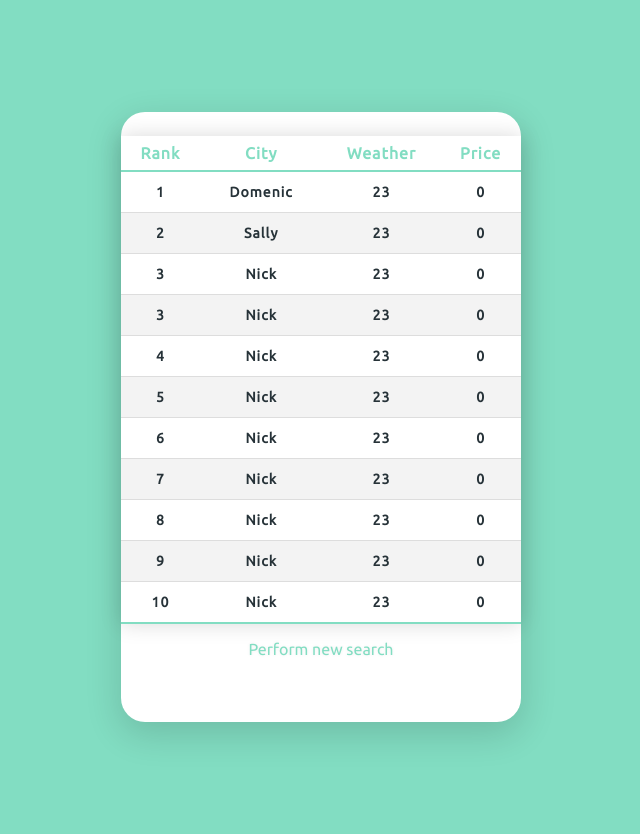
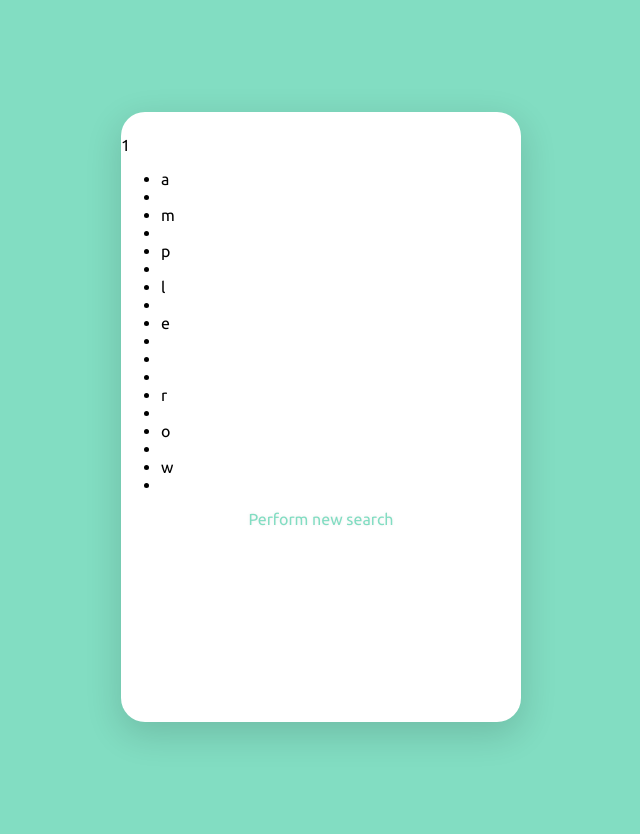
Before and after one commit to aeram0/Flight-Finder, a Flask app: template code/templates/result_page.html in a window 1280 px wide. Shown: the whole page, without its empty margins (319-959 px from the left). Run offline with Flask 2, Linux system fonts and the light colour scheme; the template is opened without the code that fills it: most values are stand-ins (such as "Sample title", 1, 10 or a date in 2020); some libraries are stand-ins or nearby versions.

Commit message:
changed return date to duration, potentially buggy dynamic table

```diff
--- a/code/templates/info.html
+++ b/code/templates/info.html
@@ -222,8 +222,8 @@
                 <p>&nbsp&nbsp&nbsp&nbsp Enter your desired departure date</p>
                 <input class="departure" type="date" name="departureDate" align="center" >
 
-                <p>&nbsp&nbsp&nbsp&nbsp Enter your desired return date:<p>
-                <input class="return" type="date" name="returnDate" align="center">
+                <p>&nbsp&nbsp&nbsp&nbsp Enter your duration of travel in days<p>
+                <input class="return" type="text" name="duration" align="center">
 
                 <p>&nbsp&nbsp&nbsp&nbsp Enter your desired budget for plane tickets</p>
                 <input class="budget" type="text" name="budget" align="center" placeholder="$">
--- a/code/templates/result_page.html
+++ b/code/templates/result_page.html
@@ -12,83 +12,14 @@
 <div class="main">
 <p class="sign" align="center"></p>
 
-<table class="content-table">
-    <thead>
-        <tr>
-            <th>Rank</th>
-            <th>City</th>
-            <th>Weather</th>
-            <th>Price</th>
-        </tr>
-    </thead>
-    <tbody>
-    <tr>
-        <td>1</td>
-        <td>Domenic</td>
-        <td>23</td>
-        <td>0</td>
-    </tr>
-    <tr class="active-row">
-        <td>2</td>
-        <td>Sally</td>
-        <td>23</td>
-        <td>0</td>
-    </tr>
-    <tr>
-        <td>3</td>
-        <td>Nick</td>
-        <td>23</td>
-        <td>0</td>
-    </tr>
-    <tr>
-        <td>3</td>
-        <td>Nick</td>
-        <td>23</td>
-        <td>0</td>
-    </tr>
-    <tr>
-        <td>4</td>
-        <td>Nick</td>
-        <td>23</td>
-        <td>0</td>
-    </tr>
-    <tr>
-        <td>5</td>
-        <td>Nick</td>
-        <td>23</td>
-        <td>0</td>
-    </tr>
-    <tr>
-        <td>6</td>
-        <td>Nick</td>
-        <td>23</td>
-        <td>0</td>
-    </tr>
-    <tr>
-        <td>7</td>
-        <td>Nick</td>
-        <td>23</td>
-        <td>0</td>
-    </tr>
-    <tr>
-        <td>8</td>
-        <td>Nick</td>
-        <td>23</td>
-        <td>0</td>
-    </tr>
-    <tr>
-        <td>9</td>
-        <td>Nick</td>
-        <td>23</td>
-        <td>0</td>
-    </tr>
-    <tr>
-        <td>10</td>
-        <td>Nick</td>
-        <td>23</td>
-        <td>0</td>
-    </tr>
-</table>
+  {% for row in data %}
+            {{row[0]}}
+        <ul>
+                {% for element in row[1:] %}
+                    <li>{{element|join(', ')}}<li>
+                {% endfor %}
+        </ul>
+{% endfor %}
 
 <form method="POST" action="/">
 
```
